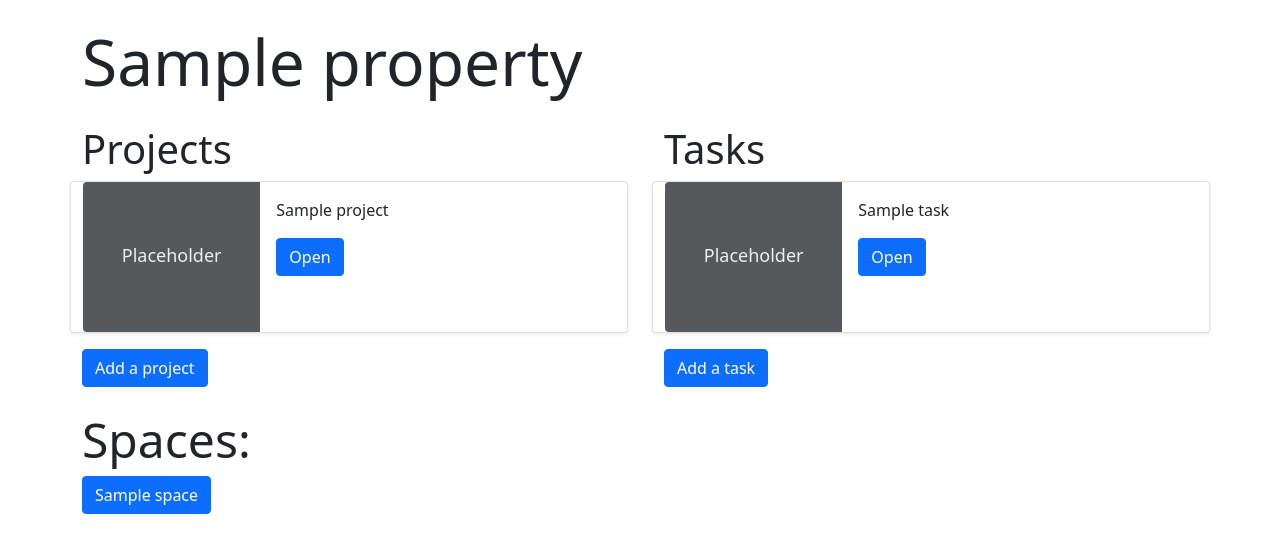
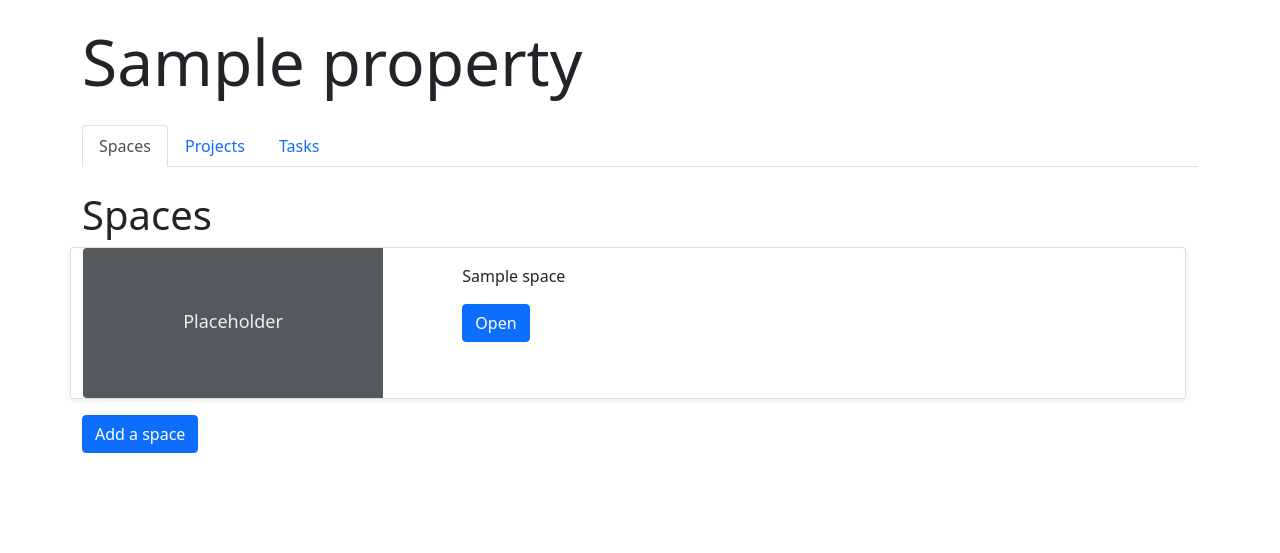
Before and after one commit to RCoff/home-project-manager, a Django app: template interface/templates/property.html in a window 1280 px wide. Shown: the part 56-609 px from the top of the page. Run offline with Django 3.2, Linux system fonts and the light colour scheme; tables that the repository leaves empty hold one stand-in row (values such as "Sample post"); the template is opened without the code that fills it: values that come from a table or form of the project are taken from there, most other values are stand-ins (such as "Sample title", 1, 10 or a date in 2020); some libraries are stand-ins or nearby versions.

Commit message:
Convert property and space layout to tabbed, add list of spaces to property

```diff
--- /dev/null
+++ b/interface/templates/components/spaces_list.html
@@ -0,0 +1,21 @@
+<div class="card mb-3 shadow-sm">
+    <div class="row g-0">
+        <div class="col-md-4">
+            <svg class="bd-placeholder-img img-fluid rounded-start"
+                 xmlns="http://www.w3.org/2000/svg" role="img"
+                 aria-label="Placeholder: Thumbnail"
+                 preserveAspectRatio="xMidYMid slice" focusable="false"><title>
+                Placeholder</title>
+                <rect width="100%" height="100%" fill="#55595c"></rect>
+                <text x="50%" y="50%" fill="#eceeef" dy=".3em">Placeholder</text>
+            </svg>
+        </div>
+        <div class="col-md-8">
+            <div class="card-body">
+                <p class="card-text">{{ space.name }}</p>
+                <a href="{% url 'space' space.id %}"
+                   class="btn btn-primary stretched-link">Open</a>
+            </div>
+        </div>
+    </div>
+</div>
--- a/interface/templates/property.html
+++ b/interface/templates/property.html
@@ -10,8 +10,40 @@
 {% block content %}
     <div class="container">
         <h1 class="display-3 mb-4">{{ property.name }}</h1>
-        <div class="row gx-5 mb-4">
-            <div class="col-6">
+        <ul class="nav nav-tabs mb-4" id="property-tabs" role="tablist">
+            <li class="nav-item" role="presentation">
+                <button class="nav-link active" id="spaces-tab" data-bs-toggle="tab" data-bs-target="#spaces"
+                        type="button"
+                        role="tab" aria-controls="spaces" aria-selected="true">
+                    Spaces
+                </button>
+            </li>
+            <li class="nav-item" role="presentation">
+                <button class="nav-link" id="projects-tab" data-bs-toggle="tab" data-bs-target="#projects" type="button"
+                        role="tab" aria-controls="projects" aria-selected="false">
+                    Projects
+                </button>
+            </li>
+            <li class="nav-item" role="presentation">
+                <button class="nav-link" id="tasks-tab" data-bs-toggle="tab" data-bs-target="#tasks" type="button"
+                        role="tab" aria-controls="tasks" aria-selected="false">
+                    Tasks
+                </button>
+            </li>
+        </ul>
+        <div class="tab-content">
+            <div class="tab-pane active" id="spaces" role="tabpanel" aria-labelledby="spaces-tab">
+                <h1 class="display-6">Spaces</h1>
+                <div class="row">
+                    {% for space in spaces %}
+                        <div class="row">
+                            {% include 'components/spaces_list.html' %}
+                        </div>
+                    {% endfor %}
+                </div>
+                <a href="{% url 'space-add' property.id %}" class="btn btn-primary">Add a space</a>
+            </div>
+            <div class="tab-pane" id="projects" role="tabpanel" aria-labelledby="projects-tab">
                 <h1 class="display-6">Projects</h1>
                 {% for project in projects %}
                     <div class="row">
@@ -20,7 +52,7 @@
                 {% endfor %}
                 <a href="{% url 'project-add' property.id %}" class="btn btn-primary">Add a project</a>
             </div>
-            <div class="col-6">
+            <div class="tab-pane" id="tasks" role="tabpanel" aria-labelledby="tasks-tab">
                 <h1 class="display-6">Tasks</h1>
                 {% for task in tasks %}
                     <div class="row">
@@ -30,16 +62,5 @@
                 <a href="{% url 'task-add' property.id %}" class="btn btn-primary">Add a task</a>
             </div>
         </div>
-        {% if not spaces %}
-            <a href="{% url 'space-add' property.id %}" class="btn btn-primary">Add a space</a>
-        {% endif %}
-        <h1 class="display-5">Spaces:</h1>
-        <div class="row">
-            {% for space in spaces %}
-                <div class="col-6 col-md-4 col-sm-3">
-                    <a href="{% url 'space' space.id %}" class="btn btn-primary">{{ space.name }}</a>
-                </div>
-            {% endfor %}
-        </div>
     </div>
 {% endblock %}
```
Also changed, not shown: interface/templates/space.html (+21 -9 lines).
